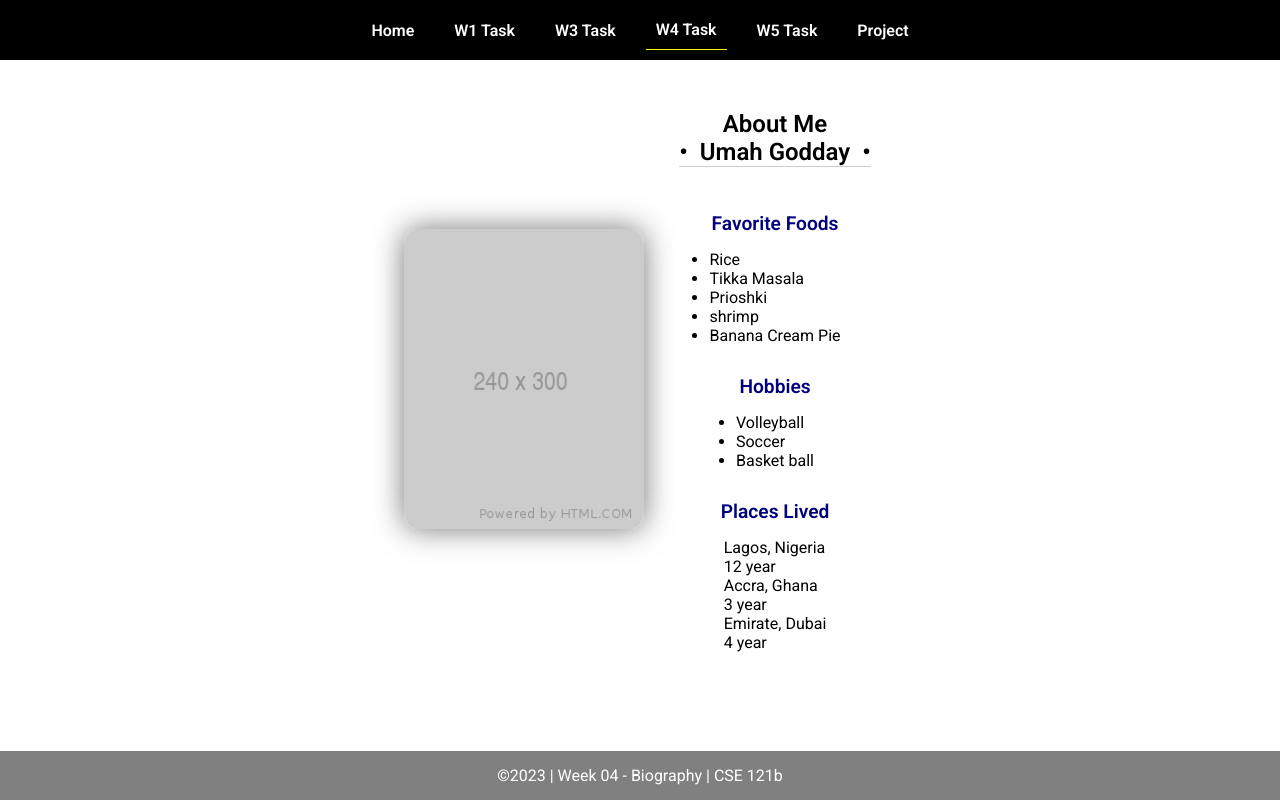
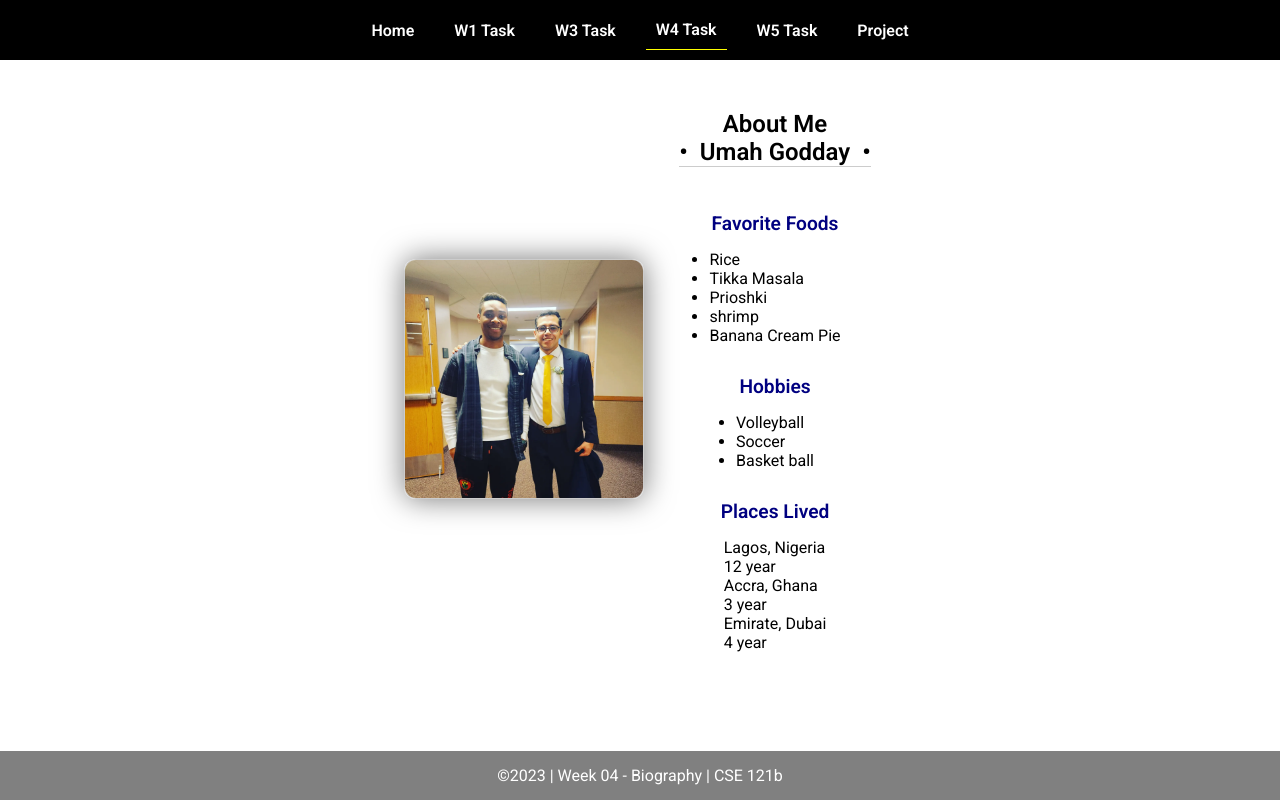
Before and after one commit to gixtrem/cse121b, a plain HTML site: page w04-task.html in a window 1280 px wide. Drawn offline with Linux system fonts and the light colour scheme.

Commit message:
their fada

```diff
--- a/scripts/w02-task.js
+++ b/scripts/w02-task.js
@@ -16,7 +16,7 @@ const currentYear = 2023
 const nameElement = document.getElementById('name');
 nameElement.textContent = fullname
 
-const profilePicture = 'images/myself.jpg'
+const profilePicture = 'images/myself.jpg';
 
 //const foodElement = document.getElementById('food');
 const foodElement = document.getElementById('food');
--- a/scripts/w04-task.js
+++ b/scripts/w04-task.js
@@ -4,7 +4,7 @@
 const myProfile = {};
 
 myProfile.name = "Umah Godday";
-myProfile.photo = "profilePicture";
+myProfile.photo = "images/myself.jpg";
 myProfile.favoriteFoods = ["Rice", "Tikka Masala", "Prioshki", "shrimp", "Banana Cream Pie"];
 myProfile.hobbies = ["Volleyball", "Soccer", "Basket ball"];
 // myProfile.placeLived = ["Nigeria", "Ghana", "Dubai", "USA"];
--- a/w04-task.html
+++ b/w04-task.html
@@ -26,7 +26,7 @@
   </nav>
   <main id="home">
     <picture>
-      <img id="photo" src="images/placeholder.png" alt="Placeholder Image">
+      <img id="photo" src="images/myself.jpg" alt="Placeholder Image">
     </picture>
     <section>
       <h1>About Me<br>• &nbsp;<span id="name"></span>&nbsp; •</h1>
```
